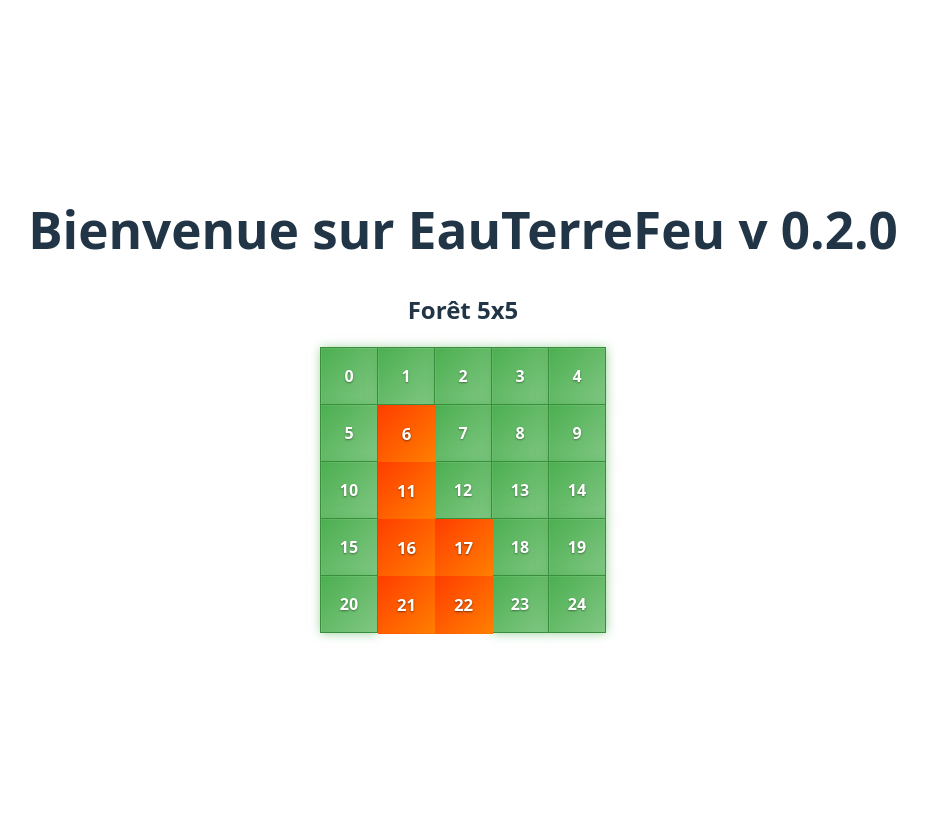
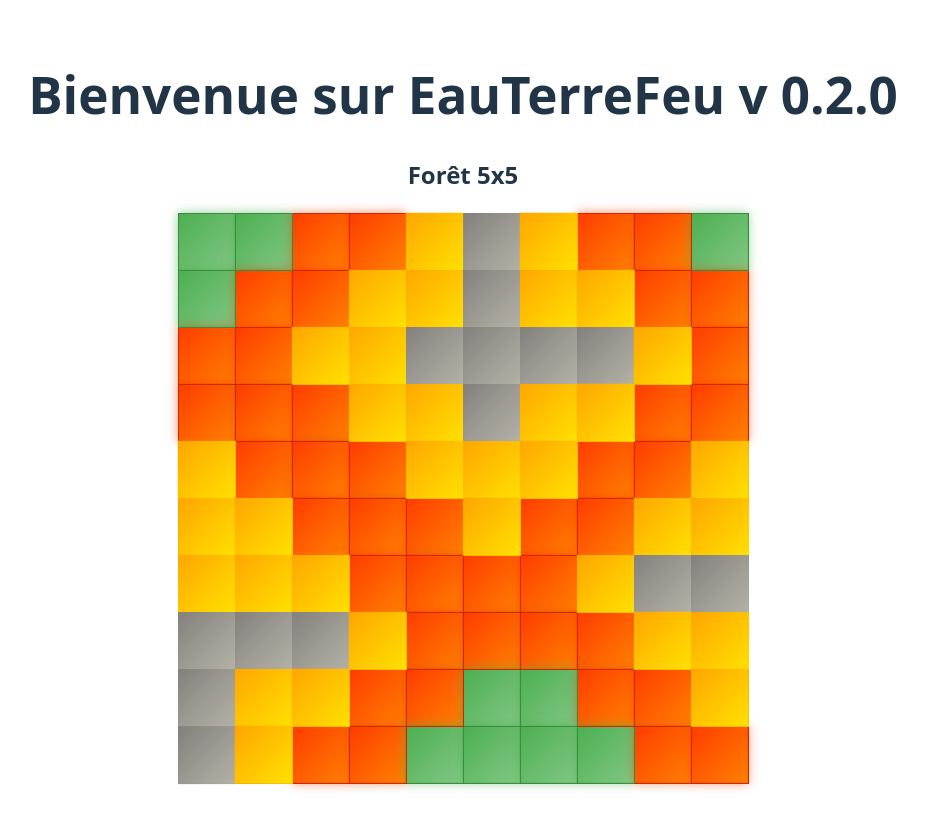
Before and after one commit to KizuCore/eauterrefeu, a Vue app: page / in a window 1280 px wide. Shown: the whole page, without its empty margins (177-1104 px from the left). Built offline with nearby package versions, Linux system fonts and the light colour scheme.

Commit message:
Let the forest burn

```diff
--- a/src/assets/css/styles.css
+++ b/src/assets/css/styles.css
@@ -22,14 +22,38 @@
   font-weight: 600;
 }
 
-.burning, .bah {
+.burning {
   background: linear-gradient(135deg, #ff3c00, #ff8000);
   color: white;
   text-shadow: 0 1px 2px rgba(0, 0, 0, 0.5);
   border: 1px solid #cc2a00;
   box-shadow: 0 0 10px rgba(255, 60, 0, 0.6);
 }
-.burning:hover, .bah {
+.burning:hover {
   transform: scale(1.05);
   box-shadow: 0 0 20px rgba(255, 60, 0, 0.9);
 }
+
+.hot {
+  background: linear-gradient(135deg, #ffa600, #ffe100);
+  color: white;
+  text-shadow: 0 1px 2px rgba(0, 0, 0, 0.5);
+  border: 1px solid #cc9200;
+  box-shadow: 0 0 10px rgba(255, 162, 0, 0.6);
+}
+.hot   {
+  transform: scale(1.05);
+  box-shadow: 0 0 20px rgba(255, 162, 0, 0.6);
+}
+
+.cold {
+  background: linear-gradient(135deg, #83807c, #b4b2a7);
+  color: white;
+  text-shadow: 0 1px 2px rgba(0, 0, 0, 0.5);
+  border: 1px solid #83807c;
+  box-shadow: 0 0 10px rgba(131, 129, 125, 0.6);
+}
+.cold   {
+  transform: scale(1.05);
+  box-shadow: 0 0 20px rgba(131, 129, 125, 0.6);
+}
--- a/src/components/HelloWorld.vue
+++ b/src/components/HelloWorld.vue
@@ -6,17 +6,12 @@
 
     <table class="grid-table">
       <tbody>
-        <tr v-for="r in rows" :key="`r-${r}`">
+        <tr v-for="r in rows" :key="r">
           <td
             v-for="c in cols"
-            :key="`c-${r}-${c}`"
-            class="field"
-            :class="{ burning: burning.has(cellId(r - 1, c - 1)),
-              bah: bah.has(cellId(r - 1, c - 1))
-             }"
-            :id="cellId(r - 1, c - 1)"
+            :key="`${r}-${c}`"
+            :class="['field', stateClass(cellId(r - 1, c - 1))]"
           >
-            <span>{{ cellId(r - 1, c - 1) }}</span>
           </td>
         </tr>
       </tbody>
@@ -27,8 +22,8 @@
 <script setup>
 import { ref, onMounted } from 'vue'
 
-const width = 5
-const height = 5
+const width = 10
+const height = 10
 
 // 1..N pour v-for
 const rows = ref(Array.from({ length: height }, (_, i) => i + 1))
@@ -39,7 +34,7 @@ const burning = ref(new Map())
 const bah = ref(new Set())
 const bac = ref(new Set())
 
-const wind = 0
+const wind = 2
 
 // id stable pour la cellule (0..24)
 const cellId = (rIdx, cIdx) => rIdx * width + cIdx
@@ -48,6 +43,13 @@ const cellId = (rIdx, cIdx) => rIdx * width + cIdx
 const rand = (n) => Math.floor(Math.random() * n)
 
 let isFinished = false;
+
+function stateClass(id) {
+  if (burning.value.has(id)) return 'burning'
+  if (bah.value.has(id))     return 'hot'
+  if (bac.value.has(id))     return 'cold'
+  return 'veg'
+}
 
 // tire deux entiers distincts 0..(max-1)
 function pickTwoDistinct(max) {
@@ -79,36 +81,55 @@ function play() {
 function playTurn(){
   let currentState = [];
   //On parcours les bosqués à l'état burn / burn and hot
-  let currentBurningField = burning.value + bah.value;
-  for (const fieldBurn of burning.value.keys()) {
-    let isHot = bah.value.has(fieldBurn);
-    let field = fieldBurn + height;
-    if(canSendBrandon(fieldBurn) && canBeBurned(field)){
-      if(tryToBurn(currentState, field)){
-        currentState.push(field);
+  const merged = [...burning.value.keys(), ...bah.value];
+  for (const fieldBurn of merged) {
+    let fields = getNeighborhood(fieldBurn);
+    fields.forEach(field => {
+      if(canSendBrandon(fieldBurn) && canBeBurned(field)){
+        if(tryToBurn(currentState, field)){
+          currentState.push(field);
+        }
       }
-    }
-    if(!isHot){
+    })
+  }
+  currentState.forEach(value => {
+     burning.value.set(value, 2);
+  })
+  merged.forEach(fieldBurn => {
+    let isBurning = burning.value.has(fieldBurn);
+    if(isBurning){
       burning.value.set(fieldBurn, burning.value.get(fieldBurn)-1)
       if(burning.value.get(fieldBurn) == 0){
         burning.value.delete(fieldBurn)
         bah.value.add(fieldBurn);
       }
+    }else{
+      if(fireStop(fieldBurn)){
+        bah.value.delete(fieldBurn);
+        bac.value.add(fieldBurn);
+      }
     }
-  }
-  currentState.forEach(value => {
-     burning.value.set(value, 2);
   })
+}
+
+function fireStop(fieldBurn){
+  let proba = 0.6
+  let stat =Math.random();
+  return stat <= proba
 }
 
 function canSendBrandon(fieldBurn){
   let proba = 0.005 * 1 + wind
-  let stat = Math.floor(Math.random());
+  let stat =Math.random();
   return stat <= proba
 }
 
+function isValidField(field){
+  return field <= height*width && field >= 0
+}
+
 function canBeBurned(field){
-  return (field <= 25 && field >= 0 && !burning.value.has(field) && !bah.value.has(field));
+  return (isValidField(field) && !burning.value.has(field) && !bah.value.has(field) && !bac.value.has(field));
 }
 
 function tryToBurn(currentState){
@@ -120,6 +141,16 @@ function tryToBurn(currentState){
   return false
 }
 
+function getNeighborhood(fieldBurn){
+  let fields = [fieldBurn+1, fieldBurn-1, fieldBurn+width, fieldBurn-height];
+  fields.forEach(field =>{
+    if(!isValidField(field)){
+      fields.pop(field);
+    }
+  })
+  return fields
+}
+
 function isEndGame(){
   return burning.length == 0 && bah.length == 0
 }
```
